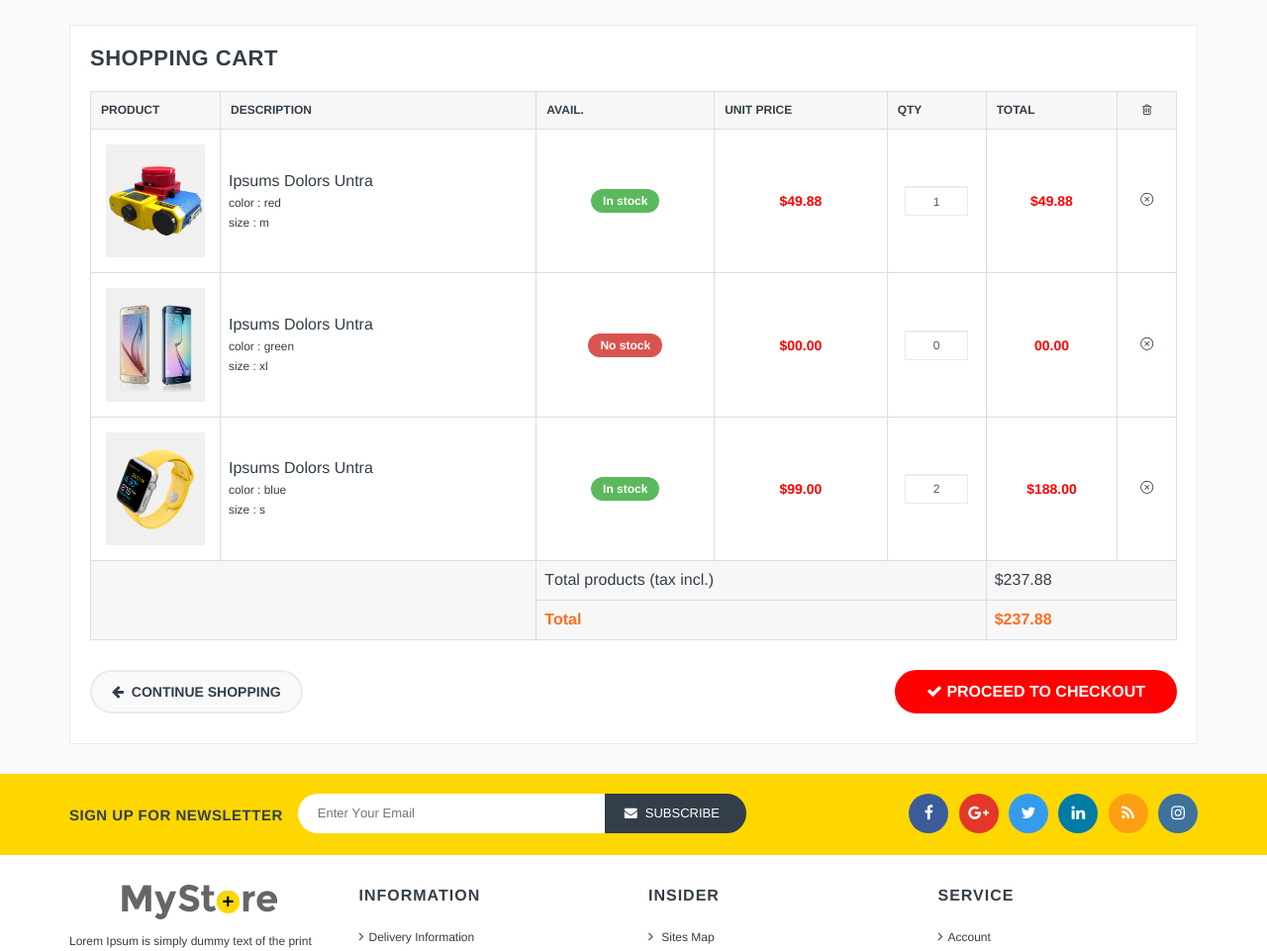
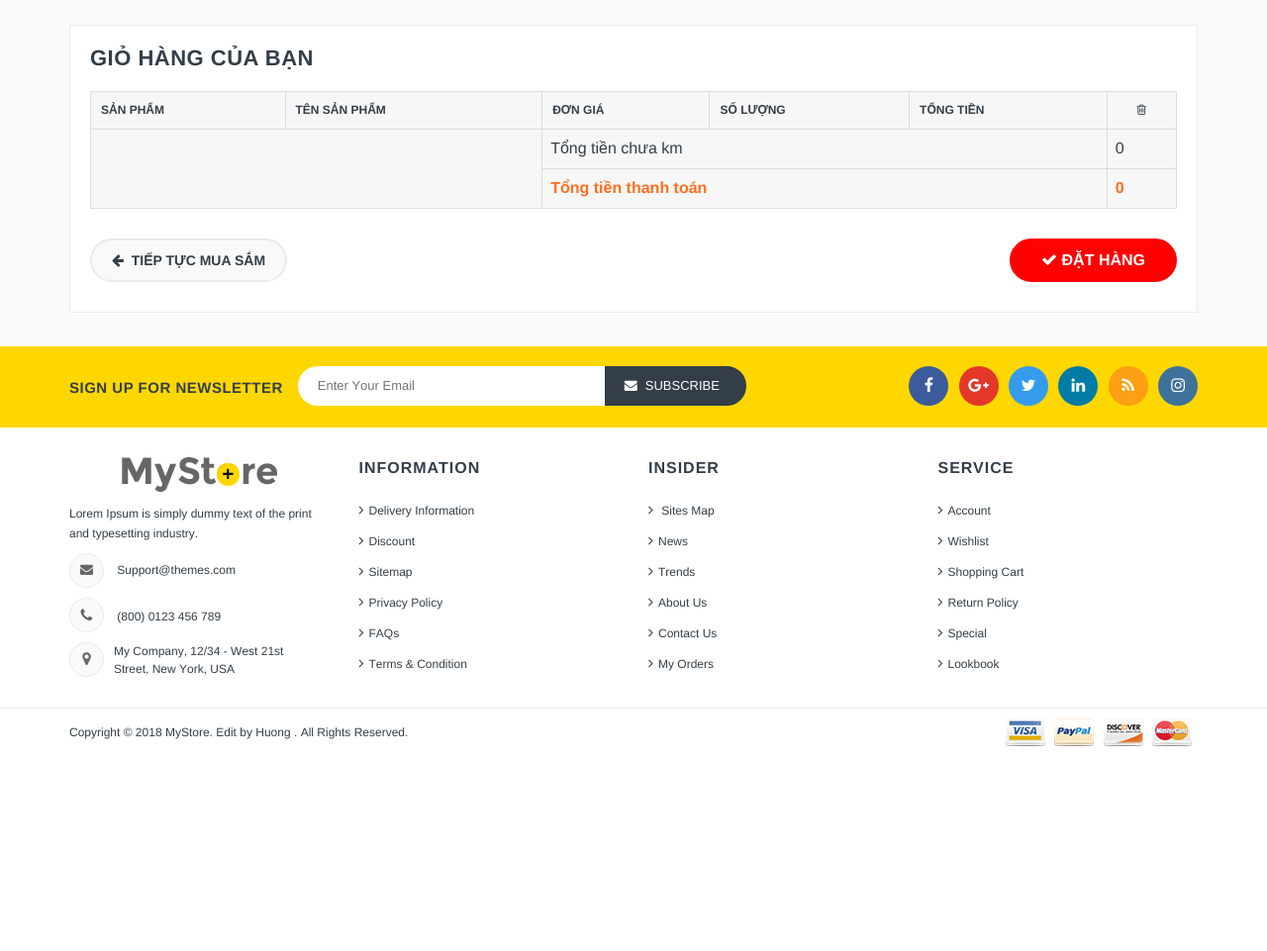
Before and after one commit to huongbee/shop0505, a PHP site: page /shop0505/shopping-cart.php in a window 1280 px wide. Shown: the part 187-1148 px from the top of the page at 99% size. After the commit the page ends 941 px from the top, so only its background shows below. Run offline with PHP 8.4, Linux system fonts and the light colour scheme; data comes from the database, SQL or seed files in the repository.

Commit message:
show cart

```diff
--- a/controller/ShoppingCartController.php
+++ b/controller/ShoppingCartController.php
@@ -7,7 +7,11 @@
 class ShoppingCartController extends BaseController{
 
     function getShoppingCart(){
-        return $this->loadView('shopping-cart');
+        $oldCart = isset($_SESSION['cart']) ? $_SESSION['cart'] : null;
+        $cart = new  Cart($oldCart);
+        // print_r($cart);
+        // die;
+        return $this->loadView('shopping-cart',$cart);
     }
 
     function addToCart(){
--- a/view/layout.view.php
+++ b/view/layout.view.php
@@ -466,6 +466,9 @@
       <div class="modal-content">
         <div class="modal-body">
           <p style="font-size:18px">Đã thêm <b id="name-product">....</b> vào giỏ hàng</p>
+          <div>
+            <a href="shopping-cart.php">Xem giỏ hàng</a>
+          </div>
         </div>
         <div class="modal-footer">
           <button type="button" class="btn btn-default" data-dismiss="modal">Close</button>
--- a/view/shopping-cart.view.php
+++ b/view/shopping-cart.view.php
@@ -4,7 +4,7 @@
         <div class="cart">
 
           <div class="page-content page-order"><div class="page-title">
-            <h2>Shopping Cart</h2>
+            <h2>Giỏ hàng của bạn</h2>
           </div>
 
 
@@ -13,64 +13,79 @@
                 <table class="table table-bordered cart_summary">
                   <thead>
                     <tr>
-                      <th class="cart_product">Product</th>
-                      <th>Description</th>
-                      <th>Avail.</th>
-                      <th>Unit price</th>
-                      <th>Qty</th>
-                      <th>Total</th>
+                      <th class="cart_product">Sản phẩm</th>
+                      <th>Tên sản phẩm</th>
+                      <th>Đơn giá</th>
+                      <th>Số lượng</th>
+                      <th>Tổng tiền</th>
                       <th  class="action"><i class="fa fa-trash-o"></i></th>
                     </tr>
                   </thead>
                   <tbody>
+                    <?php $cart = $data;
+                    foreach($cart->items as $c):
+                    ?>
                     <tr>
-                      <td class="cart_product"><a href="#"><img src="public/source/images/products/img01.jpg" alt="Product"></a></td>
-                      <td class="cart_description"><p class="product-name"><a href="#">Ipsums Dolors Untra </a></p>
-                        <small><a href="#">Color : Red</a></small><br>
-                        <small><a href="#">Size : M</a></small></td>
-                      <td class="availability in-stock"><span class="label">In stock</span></td>
-                      <td class="price"><span>$49.88</span></td>
-                      <td class="qty"><input class="form-control input-sm" type="text" value="1"></td>
-                      <td class="price"><span>$49.88</span></td>
+                      <td class="cart_product">
+                        <a href="#">
+                          <img src="public/source/images/products/<?=$c['item']->image?>" alt="<?=$c['item']->name?>">
+                        </a>
+                      </td>
+                      <td style="width:20%">
+                        <?=$c['item']->name?>
+                      </td>
+                      <td class="price"><span>
+                        <?php
+                        if($c['item']->price == $c['item']->promotion_price){
+                          echo number_format($c['item']->price);
+                        }
+                        else{
+                          echo "<del style='color:#777777'>".number_format($c['item']->price).'</del>';
+                          echo "<br>";
+                          echo number_format($c['item']->promotion_price);
+                        }
+                        ?>
+
+                      </span></td>
+                      <td class="qty"><input class="form-control input-sm" type="text" value="<?=$c['qty']?>"></td>
+                      <td class="price"><span>
+                        <?php
+                          if($c['price'] == $c['discountPrice']){
+                            echo number_format($c['discountPrice']);
+                          }
+                          else{
+                            echo "<del style='color:#777777'>".number_format($c['price']).'</del>';
+                            echo "<br>";
+                            echo number_format($c['discountPrice']);
+                          }
+                        ?>
+                      </span></td>
+
                       <td class="action"><a href="#"><i class="icon-close"></i></a></td>
                     </tr>
-                    <tr>
-                      <td class="cart_product"><a href="#"><img src="public/source/images/products/img02.jpg" alt="Product"></a></td>
-                      <td class="cart_description"><p class="product-name"><a href="#">Ipsums Dolors Untra </a></p>
-                        <small><a href="#">Color : Green</a></small><br>
-                        <small><a href="#">Size : XL</a></small></td>
-                      <td class="availability out-of-stock"><span class="label">No stock</span></td>
-                      <td class="price"><span>$00.00</span></td>
-                      <td class="qty"><input class="form-control input-sm" type="text" value="0"></td>
-                      <td class="price"><span>00.00</span></td>
-                      <td class="action"><a href="#"><i class="icon-close"></i></a></td>
-                    </tr>
-                    <tr>
-                      <td class="cart_product"><a href="#"><img src="public/source/images/products/img03.jpg" alt="Product"></a></td>
-                      <td class="cart_description"><p class="product-name"><a href="#">Ipsums Dolors Untra </a></p>
-                        <small><a href="#">Color : Blue</a></small><br>
-                        <small><a href="#">Size : S</a></small></td>
-                      <td class="availability in-stock"><span class="label">In stock</span></td>
-                      <td class="price"><span>$99.00</span></td>
-                      <td class="qty"><input class="form-control input-sm" type="text" value="2"></td>
-                      <td class="price"><span>$188.00</span></td>
-                      <td class="action"><a href="#"><i class="icon-close"></i></a></td>
-                    </tr>
+                   <?php endforeach ?>
                   </tbody>
                   <tfoot>
                     <tr>
                       <td colspan="2" rowspan="2"></td>
-                      <td colspan="3">Total products (tax incl.)</td>
-                      <td colspan="2">$237.88 </td>
+                      <td colspan="3">Tổng tiền chưa km</td>
+                      <td colspan="2"><?=number_format($cart->totalPrice)?> </td>
                     </tr>
                     <tr>
-                      <td colspan="3"><strong>Total</strong></td>
-                      <td colspan="2"><strong>$237.88 </strong></td>
+                      <td colspan="3"><strong>Tổng tiền thanh toán</strong></td>
+                      <td colspan="2"><strong><?=number_format($cart->promtPrice)?> </strong></td>
                     </tr>
                   </tfoot>
                 </table>
               </div>
-              <div class="cart_navigation"> <a class="continue-btn" href="#"><i class="fa fa-arrow-left"> </i>&nbsp; Continue shopping</a> <a class="checkout-btn" href="#"><i class="fa fa-check"></i> Proceed to checkout</a> </div>
+              <div class="cart_navigation">
+                <a class="continue-btn" href="./"><i class="fa fa-arrow-left"> </i>&nbsp;
+                  Tiếp tực mua sắm
+                </a>
+                <a class="checkout-btn" href="checkout.php"><i class="fa fa-check"></i>
+                  Đặt hàng
+                </a>
+              </div>
             </div>
           </div>
         </div>
```
